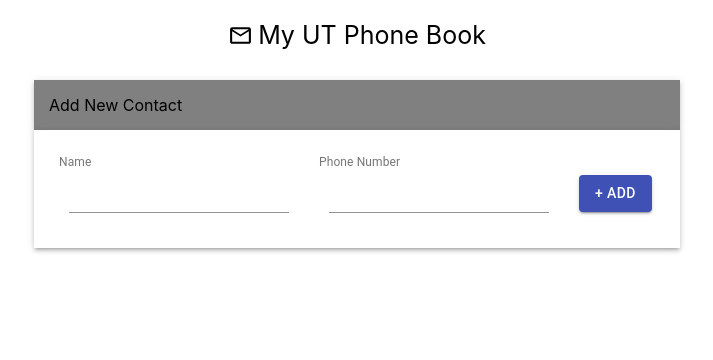
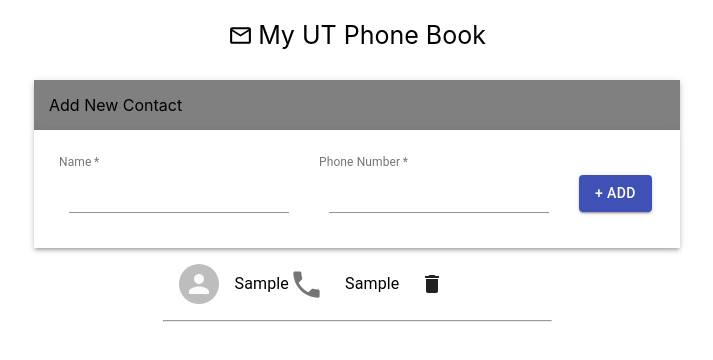
Before and after one commit to ianhunterharold/single-page-app, a React (Create React App) app: page / in a window 1280 px wide. Both pictures are taken after typing "Sample", "Sample" into the empty fields and a click on the button "+ ADD". Shown: the top 360 px of the page, without its empty margins (283-996 px from the left). Built offline with nearby package versions, Linux system fonts and the light colour scheme.

Commit message:
rendering contacts

```diff
--- /dev/null
+++ b/src/components/ContactList.js
@@ -0,0 +1,41 @@
+import React from 'react';
+import {List, ListItem,ListItemAvatar, Avatar, ListItemText, ListItemIcon, Divider,Button } from '@material-ui/core';
+import PhoneIcon from '@material-ui/icons/Phone';
+import DeleteIcon from '@material-ui/icons/Delete';
+
+const ContactList = (props) => {
+
+    return(
+        <>
+        <List>
+            {props && props.arrayOfContacts.length > 0 && props.arrayOfContacts.map((contact)=> {
+                const labelId = `secondary-label-${contact}`
+                return(
+                    <>
+                    <ListItem key={contact}>
+                        <ListItemAvatar>
+                            <Avatar/>
+                        </ListItemAvatar>
+                        <ListItemText id={labelId} primary={contact.name} />
+                        <ListItemIcon>
+                            <PhoneIcon fontSize='large'/>
+                        </ListItemIcon>
+                        <ListItemText id={labelId} primary={contact.phoneNumber} />
+                        <ListItemIcon>
+                            <Button>
+                                <DeleteIcon/>
+                            </Button>
+                        </ListItemIcon>
+                        <Divider variant='inset' component="div"/>
+                    </ListItem>
+                    <hr/>
+                    {/* Divider if you need it */}
+                    </>
+                )
+            })}
+        </List>
+        </>
+    )
+}
+
+export default ContactList;
--- a/src/components/FormBox.js
+++ b/src/components/FormBox.js
@@ -1,6 +1,6 @@
 import React, { useState } from 'react';
 import {  TextField, Button, Box } from '@material-ui/core';
-
+import ContactList from './ContactList';
 
 const boxFormStyle = {
     backgroundColor: 'white',
@@ -63,6 +63,7 @@ const FormBox = () => {
                         value={contactInfo.name}
                         onChange={handleChange}
                         name='name'
+                        required
                     />
                     <TextField
                         id='outlined-basic'
@@ -73,6 +74,7 @@ const FormBox = () => {
                         value={contactInfo.phoneNumber}
                         onChange={handleChange}
                         name='phoneNumber'
+                        required
                     />
                     <Button
                         variant='contained'
@@ -84,6 +86,7 @@ const FormBox = () => {
                     </Button>
                 </form>
             </Box>
+            <ContactList arrayOfContacts={arrayOfContacts}/>
         </>
     )
 }
--- a/src/components/Main.js
+++ b/src/components/Main.js
@@ -7,10 +7,10 @@ const Main = () => {
     const containerStyle = {
         display:'flex',
         flexDirection:'column',
-        // contentAlign: 'center',
         justifyContent: "center",
         alignItems: "center"
     }
+
     return(
         <>
         <Container style={containerStyle}>
```
